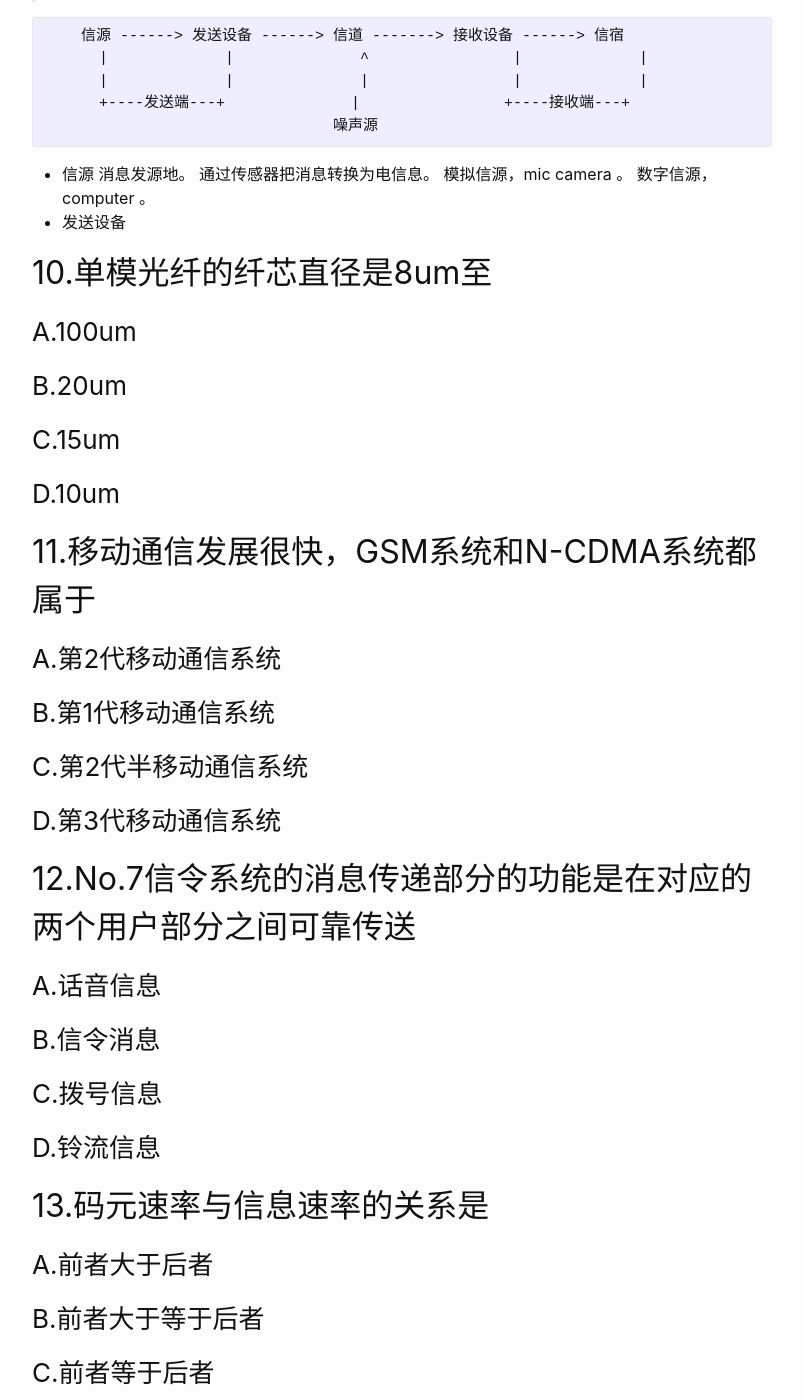
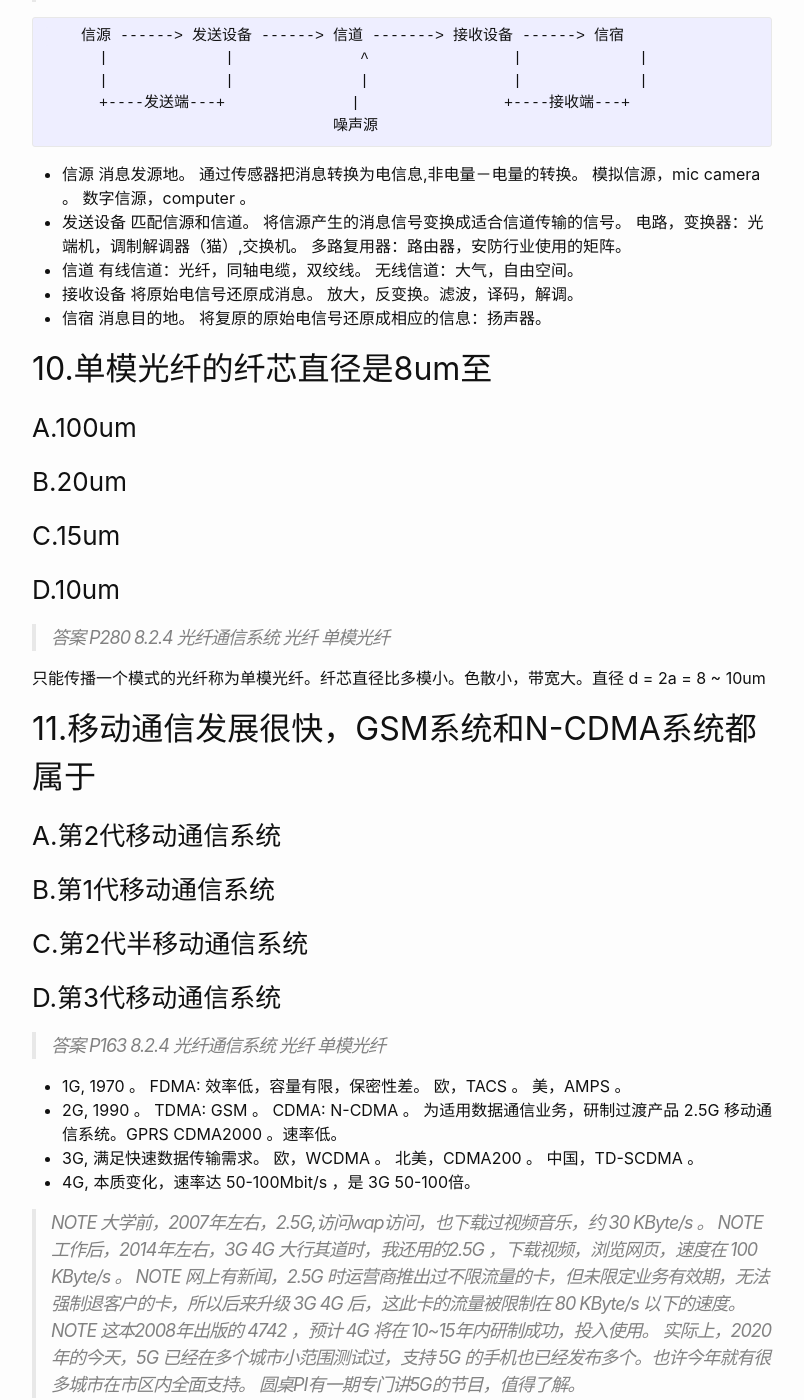
Before and after one commit to wangtiga/wangtiga.github.io, a Jekyll site: the page built from _previews/2019-06-20-4742_2014_04.md, in a window 1280 px wide and 1400 px high, scrolled down 8774 px. Shown: the whole window, without its empty margins (238-1042 px from the left). Built offline with Jekyll 4.4.1, drawn with Linux system fonts in a browser that asks for light colours.

Commit message:
updated from notep

```diff
--- a/_previews/2019-06-20-4742_2014_04.md
+++ b/_previews/2019-06-20-4742_2014_04.md
@@ -177,10 +177,24 @@ tags:   exam
 
 - 信源
   消息发源地。
-  通过传感器把消息转换为电信息。
+  通过传感器把消息转换为电信息,非电量－电量的转换。
   模拟信源，mic camera 。
   数字信源，computer 。
 - 发送设备
+  匹配信源和信道。
+  将信源产生的消息信号变换成适合信道传输的信号。
+  电路，变换器：光端机，调制解调器（猫）,交换机。
+  多路复用器：路由器，安防行业使用的矩阵。
+- 信道
+  有线信道：光纤，同轴电缆，双绞线。
+  无线信道：大气，自由空间。
+- 接收设备
+  将原始电信号还原成消息。
+  放大，反变换。滤波，译码，解调。
+- 信宿
+  消息目的地。
+  将复原的原始电信号还原成相应的信息：扬声器。
+
 
 
 
@@ -190,11 +204,40 @@ tags:   exam
 ### C.15um
 ### D.10um
 
+> 答案 P280 8.2.4 光纤通信系统 光纤 单模光纤
+
+只能传播一个模式的光纤称为单模光纤。纤芯直径比多模小。色散小，带宽大。直径 d = 2a = 8 ~ 10um
+
 ## 11.移动通信发展很快，GSM系统和N-CDMA系统都属于
 ### A.第2代移动通信系统
 ### B.第1代移动通信系统
 ### C.第2代半移动通信系统
 ### D.第3代移动通信系统
+
+> 答案 P163 8.2.4 光纤通信系统 光纤 单模光纤
+
+- 1G, 1970 。
+  FDMA: 效率低，容量有限，保密性差。
+  欧，TACS 。
+  美，AMPS 。
+- 2G, 1990 。
+  TDMA: GSM 。
+  CDMA: N-CDMA 。
+  为适用数据通信业务，研制过渡产品 2.5G 移动通信系统。GPRS CDMA2000 。速率低。
+- 3G,
+  满足快速数据传输需求。
+  欧，WCDMA 。
+  北美，CDMA200 。
+  中国，TD-SCDMA 。
+- 4G,
+  本质变化，速率达 50-100Mbit/s ，是 3G 50-100倍。
+
+> NOTE 大学前，2007年左右，2.5G,访问wap访问，也下载过视频音乐，约 30 KByte/s 。
+> NOTE 工作后，2014年左右，3G 4G 大行其道时，我还用的2.5G ，下载视频，浏览网页，速度在 100 KByte/s 。
+> NOTE 网上有新闻，2.5G 时运营商推出过不限流量的卡，但未限定业务有效期，无法强制退客户的卡，所以后来升级 3G 4G 后，这此卡的流量被限制在 80 KByte/s 以下的速度。
+> NOTE 这本2008年出版的 4742 ，预计 4G 将在 10~15年内研制成功，投入使用。 实际上，2020年的今天，5G 已经在多个城市小范围测试过，支持 5G 的手机也已经发布多个。也许今年就有很多城市在市区内全面支持。 圆桌PI有一期专门讲5G的节目，值得了解。
+
+
 
 ## 12.No.7信令系统的消息传递部分的功能是在对应的两个用户部分之间可靠传送
 ### A.话音信息
```
